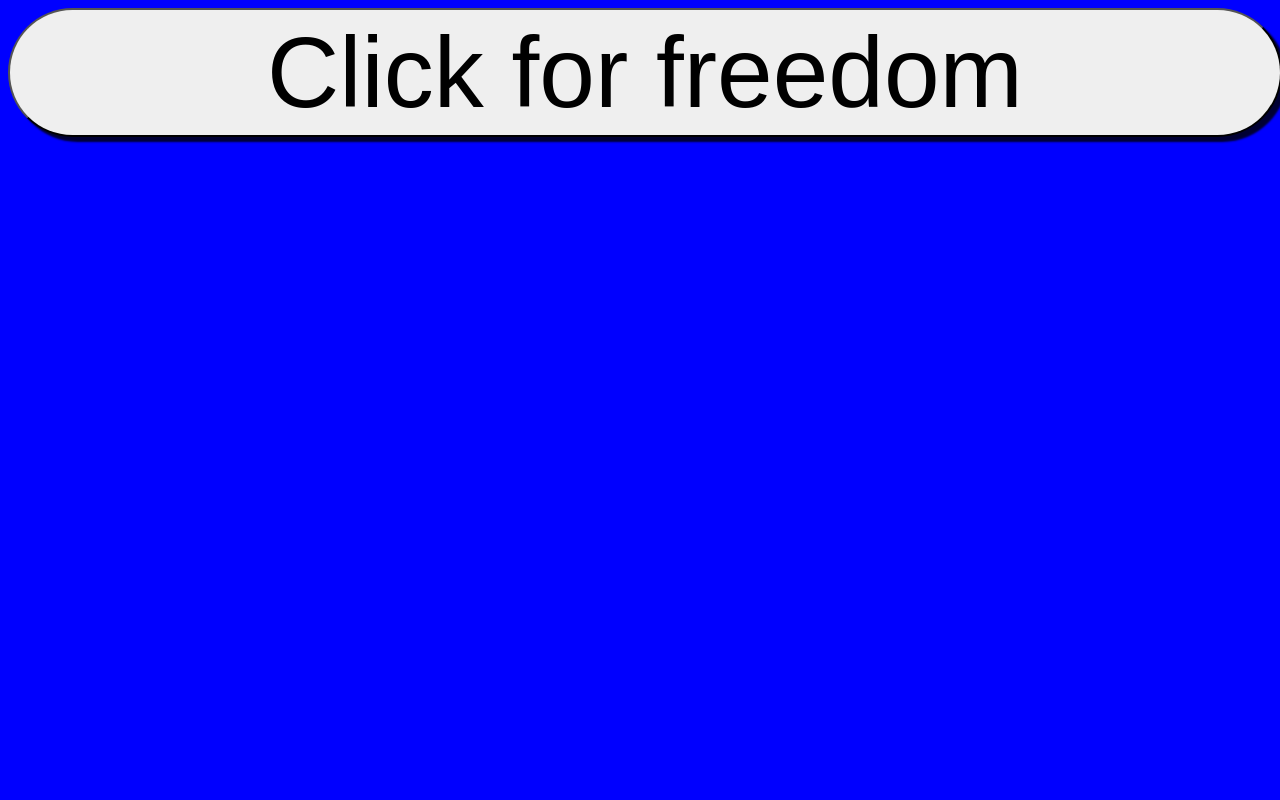
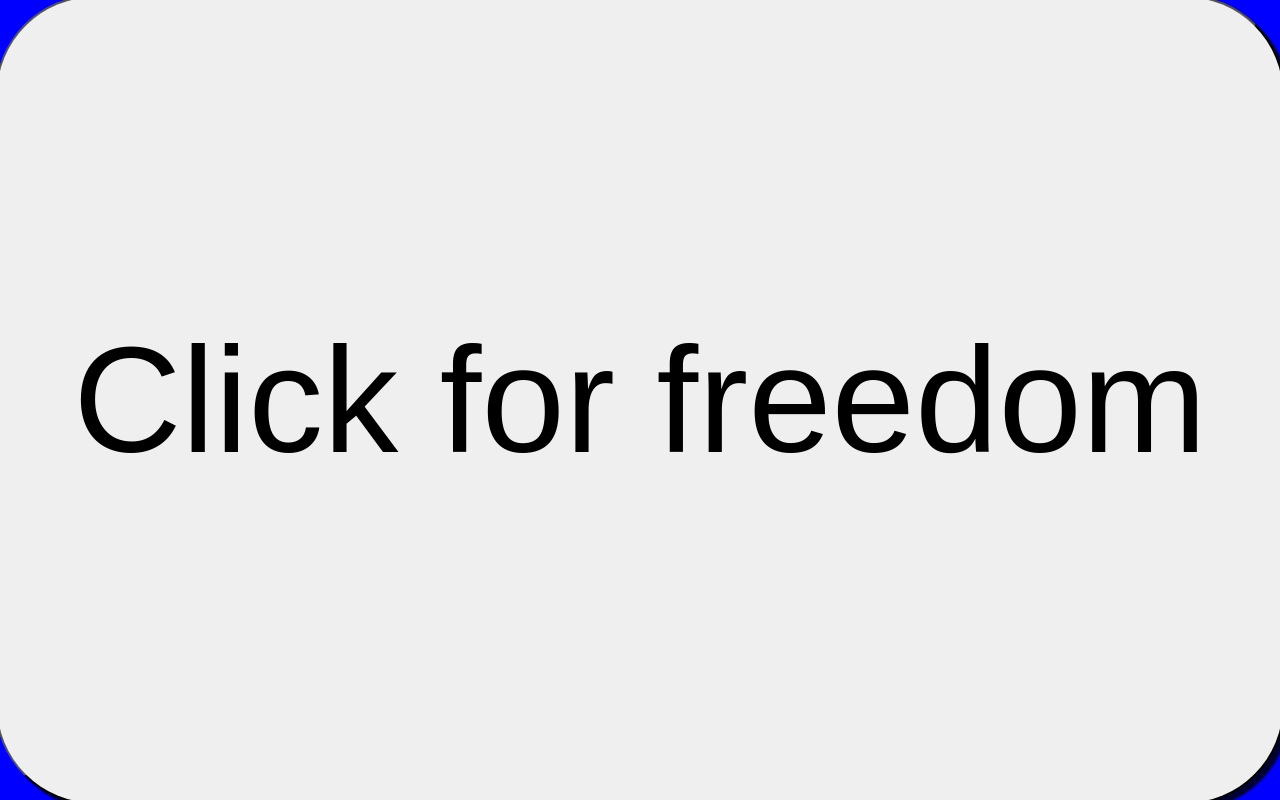
Before and after one commit to lorenzosharks/yea, a plain HTML site: page Shrek/USA.html in a window 1280 px wide. Drawn offline with Linux system fonts and the light colour scheme.

Commit message:
AHHHHHHHHHHHHHHH

```diff
--- a/Shrek/murica.css
+++ b/Shrek/murica.css
@@ -1,47 +1,60 @@
-html, body {
+html,body {
   background-color: blue;
+  color: red;
 }
-h1, h2, h3, h4, h5, h6, p, ul, li{
+
+h1,h2,h3,h4,h5,h6,p,ul,li {
   color: red;
   text-align: center;
-  }
+}
+
 img {
-  width:500;
-  height:100;
   display: block;
   margin-left: auto;
   margin-right: auto;
   width: 50%;
+  height: auto;
 }
-a, hr {
+
+a,hr {
   color: red;
 }
-table, th, td {
+
+table,th,td {
   border: 1px solid red;
   border-collapse: collapse;
-  border-style: outset;
   width: auto;
   padding: 5px;
 }
+
 caption {
   font-weight: bold;
   font-size: 18.72px;
 }
+
 #centeredButton {
   border-radius: 100px;
   box-shadow: 5px 5px 2px rgba(0, 0, 0, 0.8);
+  padding: 20px;
+  margin: 0 auto;
+  font-family: Copperplate, fantasy;
+  font-size: 150px;
+  cursor: pointer;
+  display: block;
+  position: fixed;
+  top: 50%;
+  left: 50%;
+  transform: translate(-50%, -50%);
+  height: calc(100% + 10px);
   width: calc(100% + 10px);
-  height: calc(100% + 10px);
-  padding: 5px 5px;
-  margin: auto;
-  font-family: Copperplate, fantasy;
-  font-size: 100px;
 }
-button:hover {
+
+#centeredButton:hover {
   background-color: red;
   color: blue;
 }
-button:focus {
+
+#centeredButton:focus {
   outline: red;
   box-shadow: 0 0 0 3px rgba(0, 123, 255, 0.5);
 }
```
